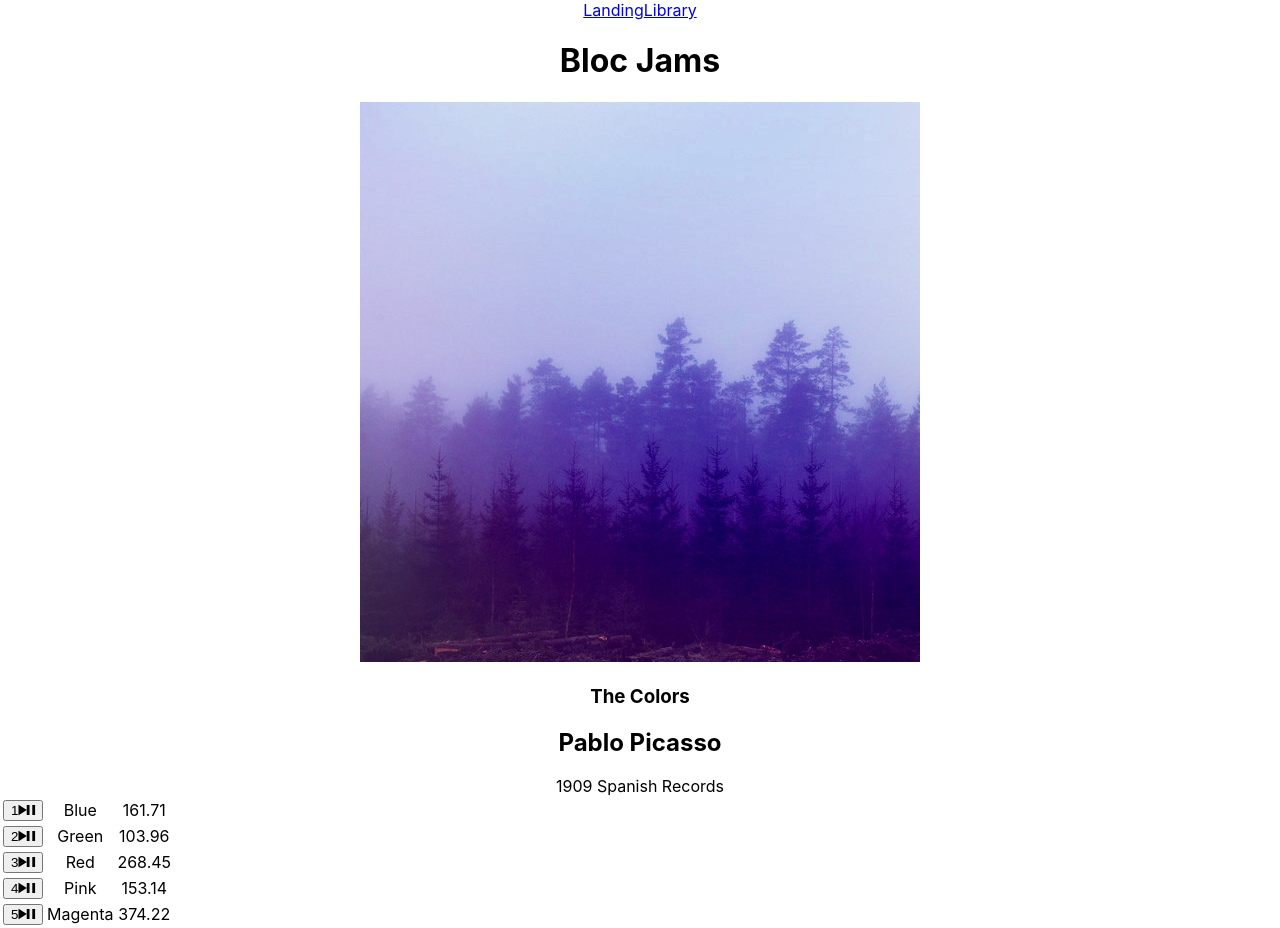
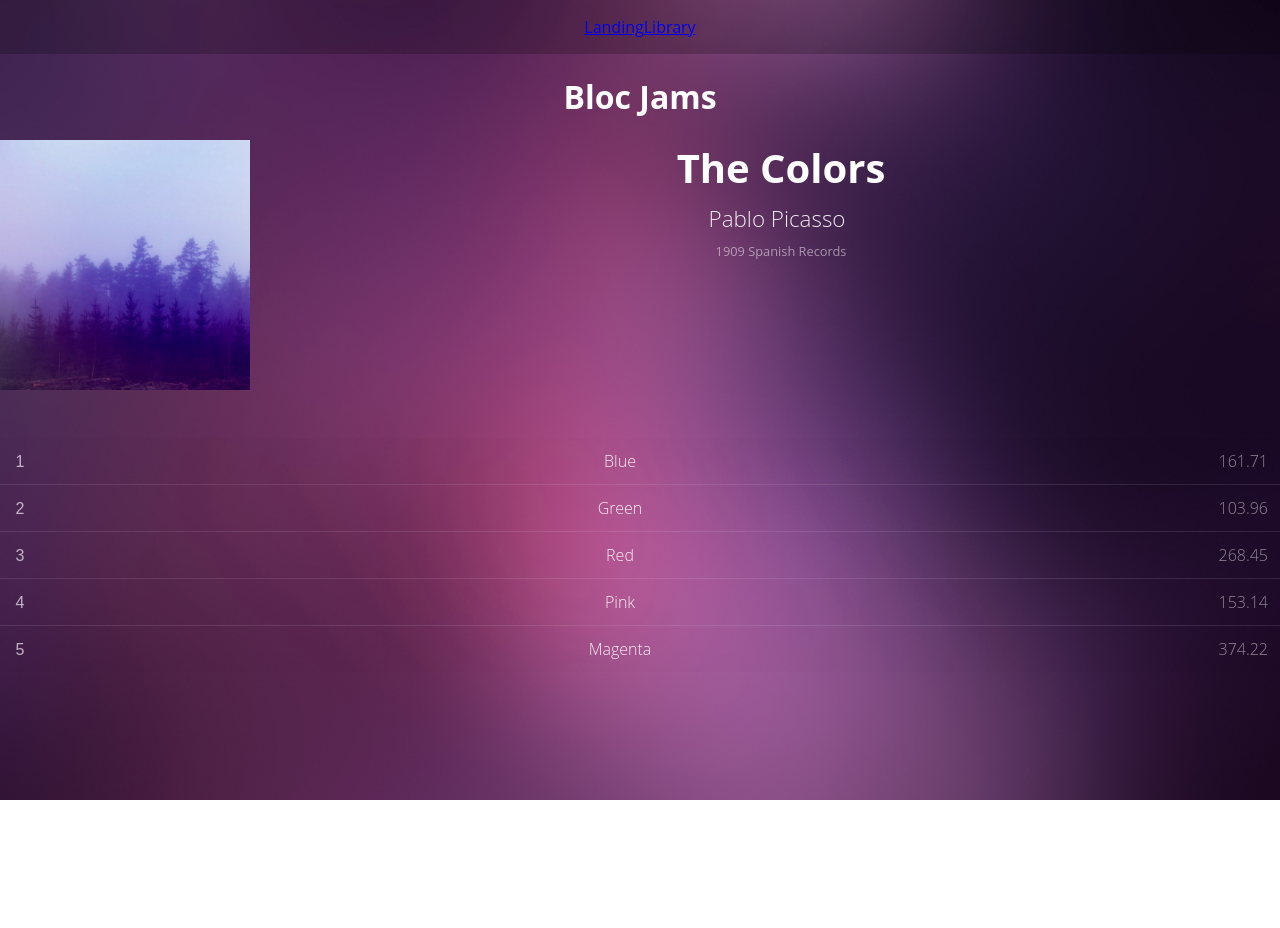
Before and after one commit to SEH85/bloc-jams-react, a React (Create React App) app: page /album/the-colors in a window 1280 px wide. After the commit the page ends 800 px from the top, so only its background shows below. Built offline with nearby package versions, Linux system fonts and the light colour scheme.

Commit message:
added css

```diff
--- /dev/null
+++ b/src/components/album.css
@@ -0,0 +1,132 @@
+html {
+    font-size: 16px;
+  }
+  body {
+    background-image: url(/assets/images/blurred_backgrounds/blur_bg_3.jpg);
+    background-repeat: no-repeat;
+    background-attachment: fixed;
+    background-position: center center;
+    background-size: cover;
+    color: white;
+    font-family: 'Open Sans', sans-serif;
+  }
+  nav {
+    background: hsla(0, 0%, 0%, 0.2);
+    padding: 1rem 2rem;
+  }
+  nav img {
+    height: 50px;
+  }
+  #album-info {
+    overflow: hidden;
+  }
+  #album-cover-art {
+    float: left;
+    margin-right: 2rem;
+    position: relative;
+    width: 250px;
+    max-width: 33%;
+  }
+  #album-title {
+    font-size: 2.5rem;
+    margin: 0;
+  }
+  h2.artist {
+    font-weight: 100;
+    font-size: 1.4rem;
+    margin: 0.5rem;
+    opacity: 0.9;
+  }
+  #release-info {
+    opacity: 0.5;
+    font-size: 0.8rem;
+  }
+  #song-list {
+    border-collapse: collapse;
+    clear: both;
+    font-weight: 100;
+    margin-top: 3rem;
+    overflow: hidden;
+    width: 100%;
+  }
+  #song-number-column {
+    width: 40px;
+  }
+  #song-duration-column {
+    width: 80px;
+  }
+  .song-actions button {
+    font-size: 1rem;
+  }
+  tr {
+    border-bottom: 1px solid hsla(0, 0%, 100%, 0.1);
+    background: hsla(0, 0%, 0%, 0.01);
+    transition: all 0.2s ease;
+  }
+  tr:focus {
+    outline: aliceblue;
+  }
+  tr:hover .ion-md-play,
+  tr.playing .ion-md-pause,
+  tr.paused .ion-md-play {
+    display: block;
+  }
+  tr .ion-md-play,
+  tr .ion-md-pause,
+  tr:hover .song-number,
+  tr.playing .ion-md-play,
+  tr.playing .song-number,
+  tr.paused .ion-md-pause,
+  tr.paused .song-number {
+    display: none;
+  }
+  tr:hover {
+    background: hsla(0, 0%, 0%, 0.05);
+    cursor: pointer;
+  }
+  tr.playing {
+    background: hsla(0, 0%, 0%, 0.1);
+  }
+  tr:hover .song-title {
+    color: hsla(0, 0%, 100%, 1);
+  }
+  tr:last-child {
+    border: none;
+  }
+  td {
+    padding: 0.75rem;
+  }
+  tr button {
+    border: none;
+    background: none;
+    padding: 0;
+    color: white;
+    cursor: pointer;
+  }
+  tr button:focus {
+    outline: none;
+    text-shadow: 2px 4px 3px hsla(0,0%,0%,0.25);
+  }
+  tr button:focus .song-number {
+    display: none;
+  }
+  tr button:focus .ion-md-play {
+    display: block;
+  }
+  tr.playing button:focus .song-number,
+  tr.playing button:focus .ion-md-play {
+    display: none;
+  }
+  tr.playing button:focus .ion-md-pause {
+    display: block;
+  }
+  .song-number {
+    color: hsla(0, 0%, 100%, 0.66);
+  }
+  .song-title {
+    color: hsla(0, 0%, 100%, 0.9);
+  }
+  .song-duration {
+    color: hsla(0, 0%, 100%, 0.5);
+    text-align: right;
+  }
--- a/src/components/album.js
+++ b/src/components/album.js
@@ -1,5 +1,6 @@
 import React, { Component } from 'react';
 import albumData from './../data/albums';
+import "./album.css"
 
 class Album extends Component {
   constructor(props) {
@@ -33,7 +34,7 @@ class Album extends Component {
     this.setState({ currentSong: song });
   }
 
-  handleSongClick(song) {
+   handleSongClick(song) {
     const isSameSong = this.state.currentSong === song;
     if (this.state.isPlaying && isSameSong) {
       this.pause();
```
